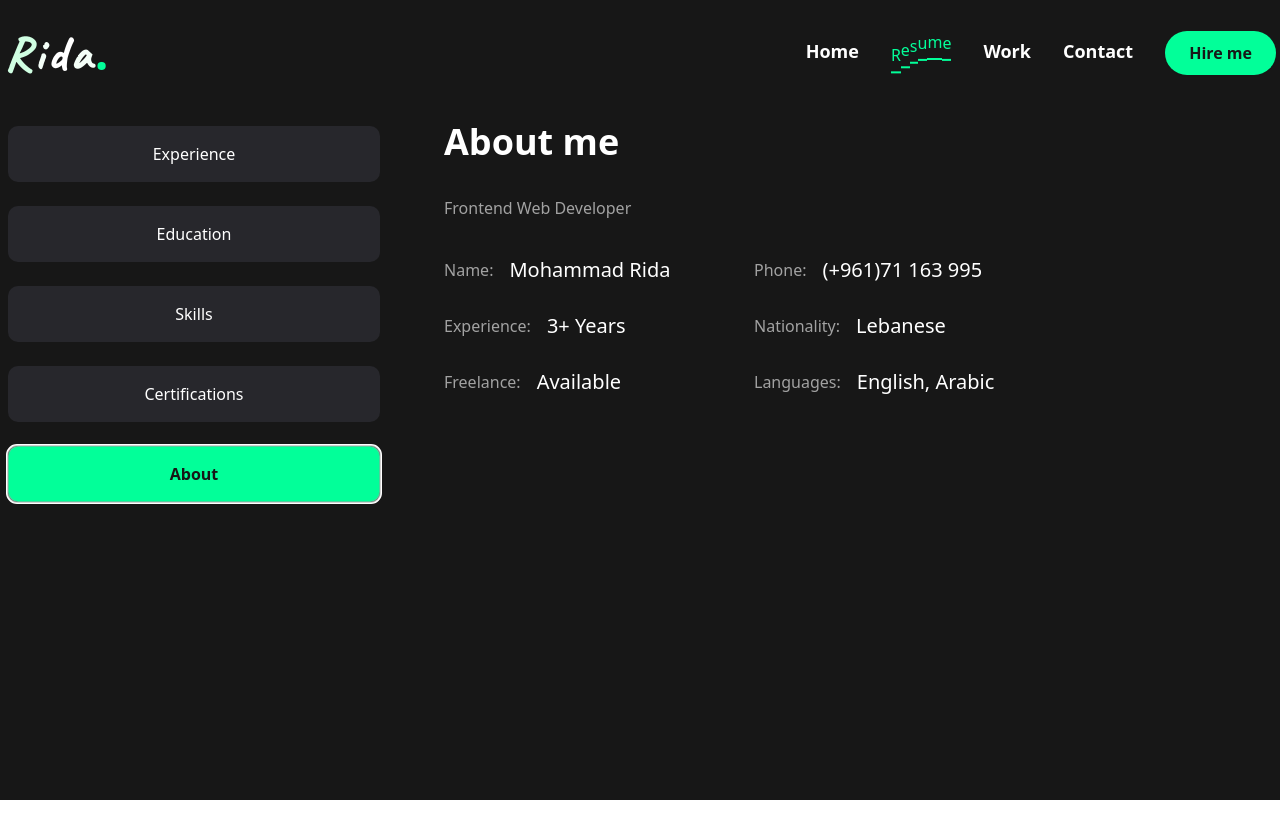
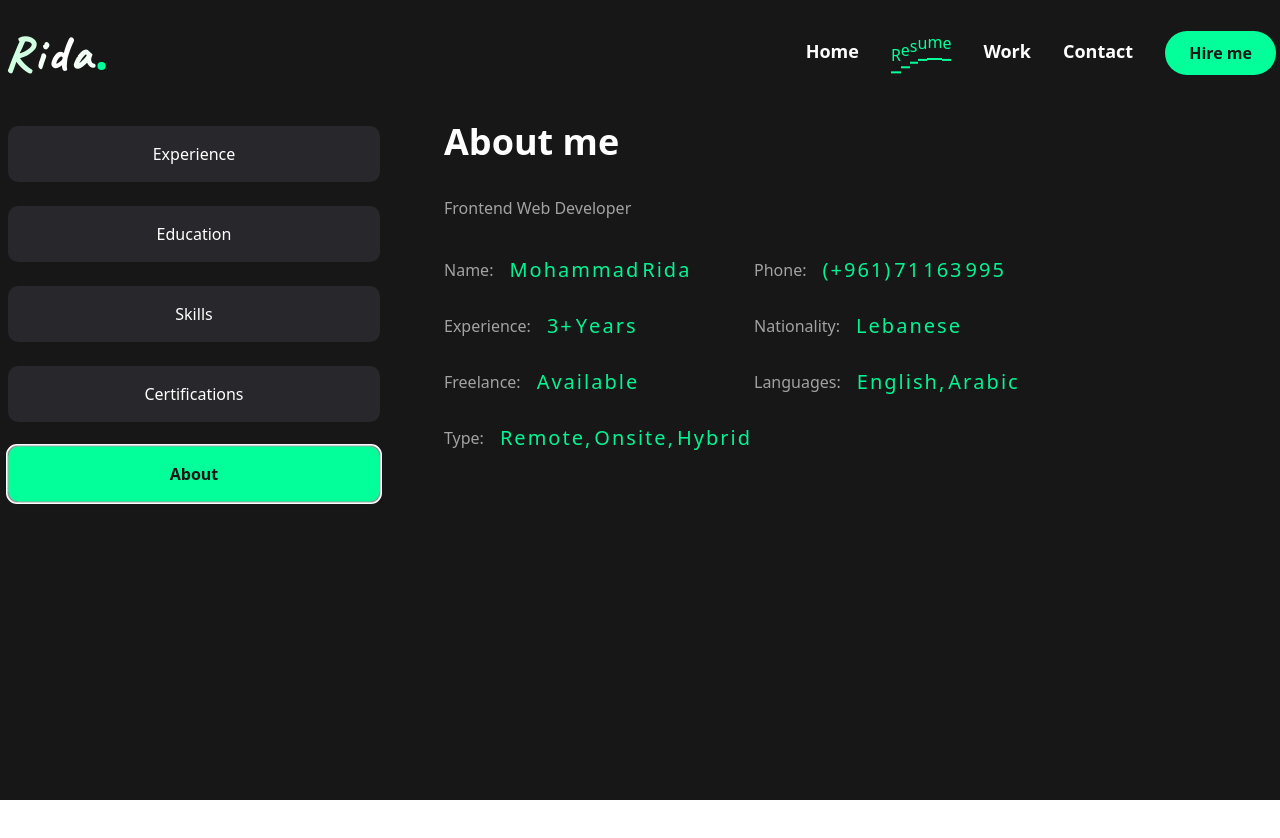
Before and after one commit to mohammadrida990/rida-portfolio, a Next.js app: page /resume in a window 1280 px wide. Both pictures are taken after a click on the tab "About". Shown: the top 838 px of the page. Built offline with nearby package versions, Linux system fonts and the light colour scheme.

Commit message:
add animation to contact and about me

```diff
--- a/app/contact/page.tsx
+++ b/app/contact/page.tsx
@@ -49,6 +49,24 @@ const info = [
     description: "https://www.linkedin.com/in/mohammad-rida-06399163/",
   },
 ];
+
+const containerVariants = {
+  hidden: {},
+  show: {
+    transition: {
+      delayChildren: 2.5,
+      staggerChildren: 0.3,
+    },
+  },
+};
+const itemVariants = {
+  hidden: { opacity: 0, x: -40 },
+  show: {
+    opacity: 1,
+    x: 0,
+    transition: { duration: 0.2, ease: "easeOut" },
+  },
+};
 const ContactPage = () => {
   return (
     <motion.section
@@ -119,14 +137,24 @@ const ContactPage = () => {
           </div>
 
           <div className="order-1 xl:order-none flex flex-1 items-center xl:justify-start mb-8 xl:mb-0">
-            <ul className="flex flex-col gap-10">
+            <motion.ul
+              className="flex flex-col gap-10"
+              variants={containerVariants}
+              initial="hidden"
+              animate="show"
+              transition={{ delay: 5 }}
+            >
               {info.map((item, index) => (
-                <li key={index} className="flex items-center gap-6">
+                <motion.li
+                  key={index}
+                  className="flex items-center gap-6"
+                  variants={itemVariants}
+                >
                   <div
                     className="
-                    w-[52px] h-[52px]  xl:w-[72px] xl:h-[72px] text-accent
-                    bg-[#27272c] flex items-center justify-center rounded-md
-                  "
+                w-[52px] h-[52px]  xl:w-[72px] xl:h-[72px] text-accent
+                bg-[#27272c] flex items-center justify-center rounded-md
+              "
                   >
                     <div className="text-[28px]">{item.icon}</div>
                   </div>
@@ -142,9 +170,9 @@ const ContactPage = () => {
                       <h3 className="text-xl">{item.description}</h3>
                     )}
                   </div>
-                </li>
+                </motion.li>
               ))}
-            </ul>
+            </motion.ul>
           </div>
         </div>
       </div>
--- a/app/globals.css
+++ b/app/globals.css
@@ -155,4 +155,37 @@
       transform: rotate(360deg);
     }
   }
+
+  /* Apply animation to every character */
+.piano-char {
+  display: inline-block;
+  opacity: 0;
+  transform: translateY(10px);
+  animation: piano-animation 4s ease-in-out infinite;
 }
+
+.piano-char:nth-child(odd) {
+  animation-delay: 0.5s;
+}
+
+.piano-char:nth-child(even) {
+  animation-delay: 0.5s;
+}
+
+/* Create keyframes for the piano animation */
+@keyframes piano-animation {
+  0% {
+    opacity: 0;
+    transform: translateY(10px);
+  }
+  50% {
+    opacity: 1;
+    transform: translateY(0);
+  }
+  100% {
+    opacity: 0;
+    transform: translateY(10px);
+  }
+}
+
+}
--- a/app/resume/page.tsx
+++ b/app/resume/page.tsx
@@ -13,6 +13,10 @@ import { ScrollArea } from "@/components/ui/scroll-area";
 import { IoLogoJavascript, IoLogoGithub } from "react-icons/io";
 import { FaHtml5, FaGit } from "react-icons/fa";
 import { RiNextjsFill, RiVuejsFill } from "react-icons/ri";
+import { JSX } from "react";
+import { useScrollInView } from "@/components/ScrollInView";
+import { PiFramerLogoFill } from "react-icons/pi";
+
 import {
   SiNestjs,
   SiVuetify,
@@ -29,7 +33,27 @@ import {
   SiPrisma,
 } from "react-icons/si";
 import { BsGitlab } from "react-icons/bs";
+const containerVariants = {
+  hidden: {},
+  show: {
+    transition: {
+      staggerChildren: 0.1, // Stagger each character animation
+    },
+  },
+};
 
+const itemVariants = {
+  hidden: { opacity: 0, y: 10 },
+  show: {
+    opacity: 1,
+    y: 0,
+    transition: {
+      type: "spring",
+      stiffness: 150,
+      damping: 15,
+    },
+  },
+};
 const about = {
   title: "About me",
   description: "Frontend Web Developer",
@@ -40,7 +64,7 @@ const about = {
     },
     {
       fieldName: "Phone",
-      fieldValue: "(+961)71 163 995",
+      fieldValue: "(+961) 71 163 995",
     },
     {
       fieldName: "Experience",
@@ -57,6 +81,10 @@ const about = {
     {
       fieldName: "Languages",
       fieldValue: "English, Arabic",
+    },
+    {
+      fieldName: "Type",
+      fieldValue: "Remote, Onsite, Hybrid",
     },
   ],
 };
@@ -216,9 +244,6 @@ const experience = {
     },
   ],
 };
-import { JSX } from "react";
-import { useScrollInView } from "@/components/ScrollInView";
-import { PiFramerLogoFill } from "react-icons/pi";
 
 const SkillItem = ({
   skill,
@@ -446,7 +471,22 @@ const ResumePage = () => {
                       className="flex items-center justify-center xl:justify-start gap-4"
                     >
                       <span className="text-white/60">{item.fieldName}:</span>
-                      <span className="text-xl">{item.fieldValue}</span>
+                      <motion.span
+                        className="text-xl flex gap-[2px]"
+                        variants={containerVariants}
+                        initial="hidden"
+                        animate="show"
+                      >
+                        {item.fieldValue.split("").map((char, i) => (
+                          <motion.span
+                            key={i}
+                            variants={itemVariants}
+                            className="piano-char text-accent font-light"
+                          >
+                            {char}
+                          </motion.span>
+                        ))}
+                      </motion.span>
                     </li>
                   ))}
                 </ul>
```
